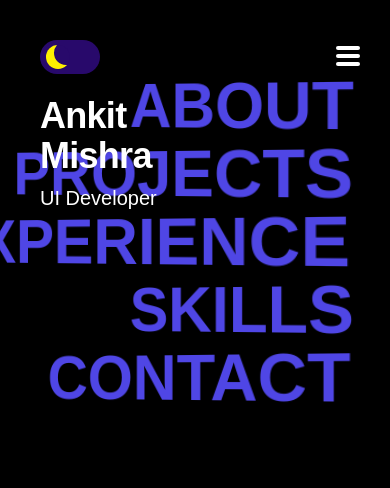
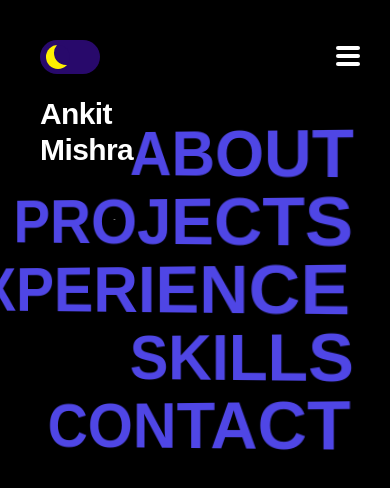
Before and after one commit to ankiitm2/MY-PORTFOLIO, a Next.js app: page / in a window 390 px wide. Shown: the top 488 px of the page. Built offline with nearby package versions, Linux system fonts and the light colour scheme.

Commit message:
responsive

```diff
--- a/app/globals.css
+++ b/app/globals.css
@@ -242,7 +242,7 @@ ul.list-circle {
 /* ---------- responsive ---------- */
 @media screen and (max-width: 741px) {
   #navbar {
-    padding-top: 3rem;
+    padding-top: 6rem;
   }
 
   .burgerMenuButton {
--- a/components/WordPullText.tsx
+++ b/components/WordPullText.tsx
@@ -5,7 +5,7 @@ export function WordPullUpDemo() {
   return (
     <>
       <WordPullUp
-        className="logo fixed bottom-20 w-1/5 text-4xl font-extrabold tracking-[-0.02em] text-black dark:text-white md:text-7xl md:leading-[5rem] text-left"
+        className="logo fixed bottom-20 w-1/5 text-3xl font-extrabold tracking-[-0.02em] text-black dark:text-white md:text-7xl md:leading-[5rem] text-left"
         words="Ankit Mishra"
       />
       <div className="responsive_desc fixed w-2/5 hidden text-xl">
```
